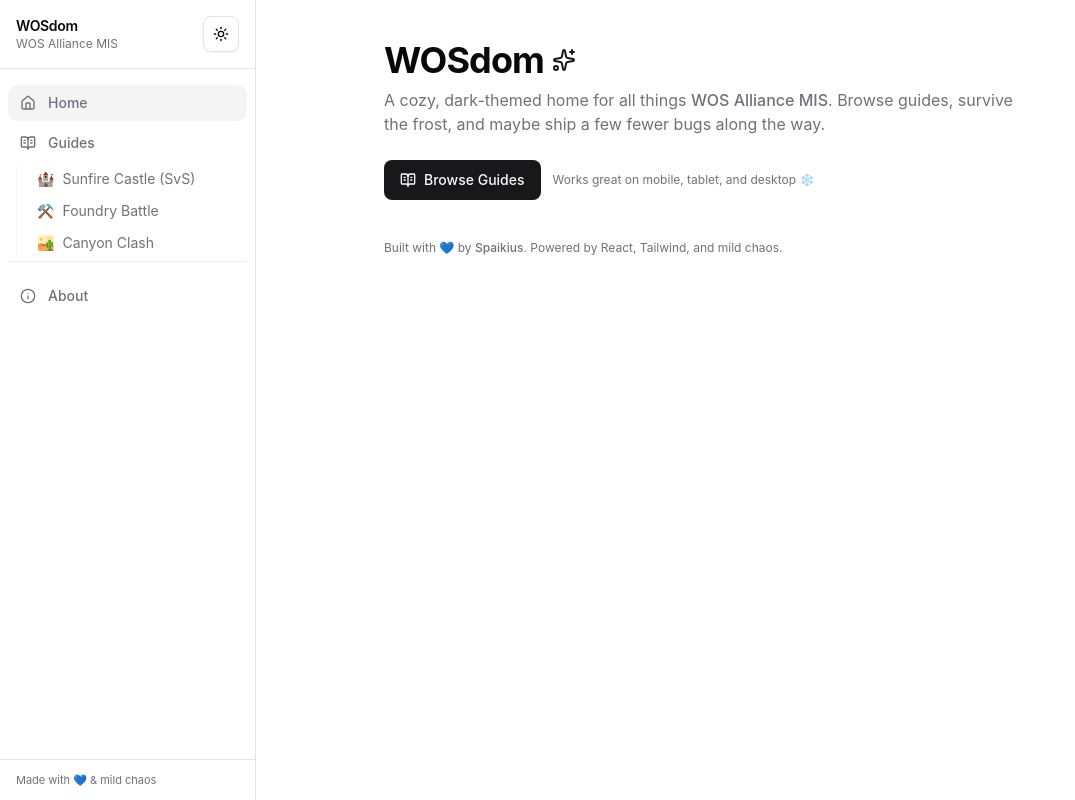
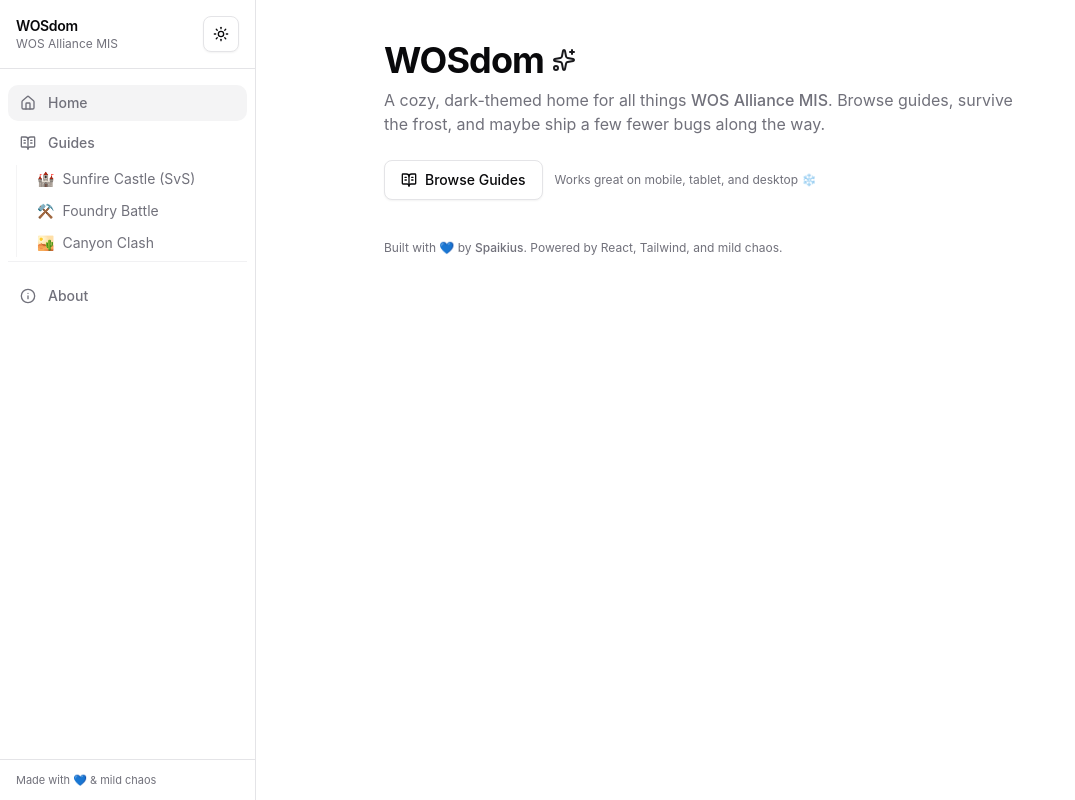
Before and after one commit to spaikius/wosdom-guides, a React (Vite) app: page / in a window 1280 px wide. Shown: the whole page, without its empty margins (0-1075 px from the left). Built offline with nearby package versions, Linux system fonts and the light colour scheme.

Commit message:
style: use outline button variant

```diff
--- a/src/pages/Index.tsx
+++ b/src/pages/Index.tsx
@@ -19,7 +19,7 @@
       </header>
 
       <div className="flex flex-wrap items-center gap-3">
-        <Button asChild size="lg" className="gap-2">
+        <Button asChild size="lg" className="gap-2" variant="outline">
           <Link to={ROUTES.GUIDES}>
             <BookOpenText className="h-4 w-4" />
             Browse Guides
```
